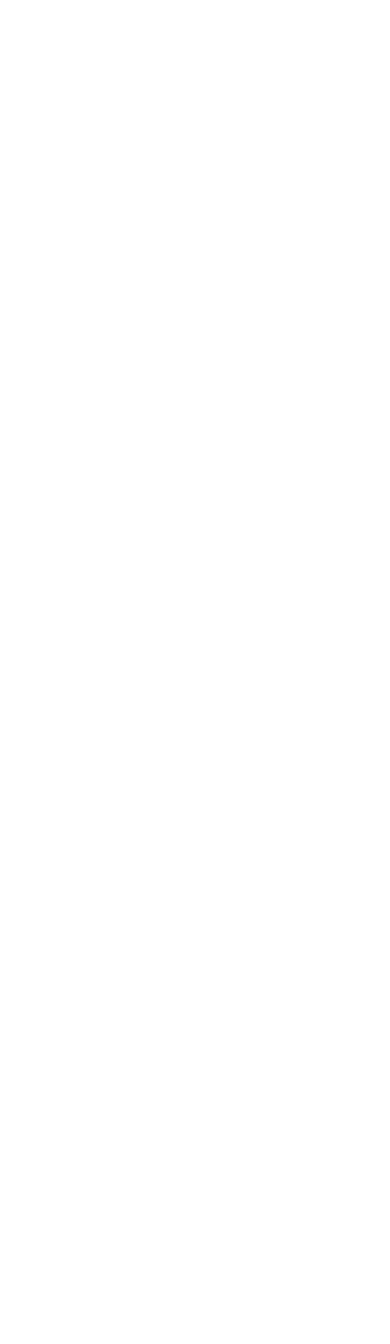
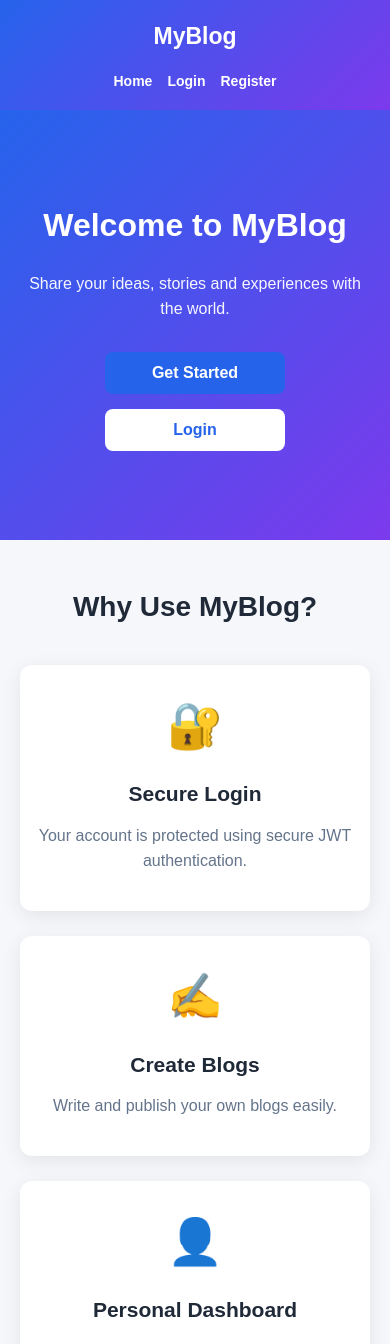
Before and after one commit to mythri2486-ux/blog-module5, a website: page public/index.html in a window 390 px wide. Shown: the top 1344 px of the page. Before the commit the page ends 844 px from the top, so only its background shows below. Drawn offline with Linux system fonts and the light colour scheme.

Commit message:
Complete Module 6 UI and documentation

```diff
--- a/public/index.html
+++ b/public/index.html
@@ -0,0 +1,157 @@
+<!DOCTYPE html>
+<html lang="en">
+
+<head>
+    <meta charset="UTF-8">
+
+    <meta name="viewport"
+          content="width=device-width, initial-scale=1.0">
+
+    <title>My Blog - Home</title>
+
+    <link rel="stylesheet" href="style.css">
+</head>
+
+<body>
+
+    <!-- Navigation -->
+    <nav class="navbar">
+
+        <div class="logo">
+            MyBlog
+        </div>
+
+        <div class="nav-links">
+
+            <a href="index.html">
+                Home
+            </a>
+
+            <a href="login.html">
+                Login
+            </a>
+
+            <a href="register.html">
+                Register
+            </a>
+
+        </div>
+
+    </nav>
+
+
+    <!-- Hero Section -->
+    <section class="hero">
+
+        <div class="hero-content">
+
+            <h1>
+                Welcome to MyBlog
+            </h1>
+
+            <p>
+                Share your ideas, stories and experiences
+                with the world.
+            </p>
+
+            <div class="hero-buttons">
+
+                <a href="register.html">
+                    <button>
+                        Get Started
+                    </button>
+                </a>
+
+                <a href="login.html">
+                    <button class="secondary-btn">
+                        Login
+                    </button>
+                </a>
+
+            </div>
+
+        </div>
+
+    </section>
+
+
+    <!-- Features -->
+    <section class="features">
+
+        <h2>
+            Why Use MyBlog?
+        </h2>
+
+        <div class="feature-container">
+
+            <div class="feature-card">
+
+                <div class="feature-icon">
+                    🔐
+                </div>
+
+                <h3>
+                    Secure Login
+                </h3>
+
+                <p>
+                    Your account is protected using
+                    secure JWT authentication.
+                </p>
+
+            </div>
+
+
+            <div class="feature-card">
+
+                <div class="feature-icon">
+                    ✍️
+                </div>
+
+                <h3>
+                    Create Blogs
+                </h3>
+
+                <p>
+                    Write and publish your own blogs
+                    easily.
+                </p>
+
+            </div>
+
+
+            <div class="feature-card">
+
+                <div class="feature-icon">
+                    👤
+                </div>
+
+                <h3>
+                    Personal Dashboard
+                </h3>
+
+                <p>
+                    Manage and view your blogs from
+                    your personal dashboard.
+                </p>
+
+            </div>
+
+        </div>
+
+    </section>
+
+
+    <!-- Footer -->
+    <footer>
+
+        <p>
+            © 2026 MyBlog. Built with Node.js,
+            Express and MongoDB.
+        </p>
+
+    </footer>
+
+</body>
+
+</html>
--- a/public/style.css
+++ b/public/style.css
@@ -1,3 +1,7 @@
+/* =========================
+   GLOBAL STYLES
+========================= */
+
 * {
     box-sizing: border-box;
     margin: 0;
@@ -5,35 +9,221 @@
 }
 
 body {
-    font-family: Arial, sans-serif;
-    background: #f4f7fb;
-    color: #222;
+    font-family: Arial, Helvetica, sans-serif;
+    background: #f5f7fb;
+    color: #1f2937;
     min-height: 100vh;
-    padding: 30px 15px;
+    line-height: 1.6;
 }
+
+
+/* =========================
+   NAVBAR
+========================= */
+
+.navbar {
+    width: 100%;
+    background: linear-gradient(135deg, #2563eb, #7c3aed);
+    padding: 18px 7%;
+    display: flex;
+    justify-content: space-between;
+    align-items: center;
+    box-shadow: 0 3px 12px rgba(0, 0, 0, 0.15);
+}
+
+.logo {
+    color: white;
+    font-size: 26px;
+    font-weight: bold;
+}
+
+.nav-links {
+    display: flex;
+    gap: 25px;
+}
+
+.nav-links a {
+    color: white;
+    text-decoration: none;
+    font-weight: 600;
+}
+
+.nav-links a:hover {
+    text-decoration: underline;
+}
+
+
+/* =========================
+   HERO SECTION
+========================= */
+
+.hero {
+    min-height: 500px;
+    display: flex;
+    justify-content: center;
+    align-items: center;
+    text-align: center;
+    padding: 60px 20px;
+
+    background:
+        linear-gradient(
+            135deg,
+            #2563eb,
+            #7c3aed
+        );
+}
+
+.hero-content {
+    max-width: 750px;
+    color: white;
+}
+
+.hero h1 {
+    font-size: 55px;
+    margin-bottom: 20px;
+}
+
+.hero p {
+    font-size: 20px;
+    margin-bottom: 30px;
+    opacity: 0.95;
+}
+
+.hero-buttons {
+    display: flex;
+    justify-content: center;
+    gap: 15px;
+    flex-wrap: wrap;
+}
+
+
+/* =========================
+   BUTTONS
+========================= */
+
+button {
+    padding: 12px 24px;
+    border: none;
+    border-radius: 8px;
+
+    background: #2563eb;
+    color: white;
+
+    font-size: 16px;
+    font-weight: 600;
+
+    cursor: pointer;
+
+    transition: 0.3s;
+}
+
+button:hover {
+    transform: translateY(-2px);
+    background: #1d4ed8;
+}
+
+.secondary-btn {
+    background: white;
+    color: #2563eb;
+}
+
+.secondary-btn:hover {
+    background: #f1f5f9;
+}
+
+
+/* =========================
+   FEATURES
+========================= */
+
+.features {
+    padding: 60px 7%;
+    text-align: center;
+}
+
+.features h2 {
+    font-size: 32px;
+    margin-bottom: 35px;
+}
+
+.feature-container {
+    display: flex;
+    justify-content: center;
+    gap: 25px;
+    flex-wrap: wrap;
+}
+
+.feature-card {
+    background: white;
+
+    width: 280px;
+
+    padding: 30px 25px;
+
+    border-radius: 12px;
+
+    box-shadow:
+        0 5px 20px rgba(0, 0, 0, 0.08);
+
+    transition: 0.3s;
+}
+
+.feature-card:hover {
+    transform: translateY(-6px);
+}
+
+.feature-icon {
+    font-size: 45px;
+    margin-bottom: 15px;
+}
+
+.feature-card h3 {
+    margin-bottom: 10px;
+    font-size: 21px;
+}
+
+.feature-card p {
+    color: #64748b;
+}
+
+
+/* =========================
+   MAIN CONTAINER
+========================= */
 
 .container {
     width: 90%;
-    max-width: 800px;
-    margin: 30px auto;
+    max-width: 850px;
+
+    margin: 40px auto;
+
     background: white;
-    padding: 30px;
-    border-radius: 12px;
-    box-shadow: 0 4px 15px rgba(0, 0, 0, 0.1);
+
+    padding: 35px;
+
+    border-radius: 14px;
+
+    box-shadow:
+        0 5px 20px rgba(0, 0, 0, 0.08);
 }
 
-h1 {
+.container h1 {
     text-align: center;
     margin-bottom: 25px;
 }
 
-h2 {
+.container h2 {
     margin: 20px 0;
 }
 
-h3 {
+.container h3 {
     margin-bottom: 10px;
 }
+
+
+/* =========================
+   FORMS
+========================= */
 
 form {
     display: flex;
@@ -44,30 +234,36 @@ form {
 input,
 textarea {
     width: 100%;
-    padding: 12px;
-    border: 1px solid #ccc;
-    border-radius: 6px;
+
+    padding: 13px;
+
+    border: 1px solid #d1d5db;
+
+    border-radius: 8px;
+
     font-size: 16px;
+
+    outline: none;
+
+    transition: 0.2s;
+}
+
+input:focus,
+textarea:focus {
+    border-color: #2563eb;
+
+    box-shadow:
+        0 0 0 3px rgba(37, 99, 235, 0.1);
 }
 
 textarea {
     resize: vertical;
 }
 
-button {
-    padding: 12px 20px;
-    border: none;
-    border-radius: 6px;
-    background: #2563eb;
-    color: white;
-    font-size: 16px;
-    cursor: pointer;
-    margin: 5px;
-}
 
-button:hover {
-    background: #1d4ed8;
-}
+/* =========================
+   LINKS
+========================= */
 
 a {
     color: #2563eb;
@@ -78,9 +274,13 @@ a:hover {
     text-decoration: underline;
 }
 
+
+/* =========================
+   TEXT
+========================= */
+
 p {
     margin: 12px 0;
-    line-height: 1.6;
 }
 
 #message {
@@ -89,56 +289,227 @@ p {
     text-align: center;
 }
 
+
+/* =========================
+   DASHBOARD MENU
+========================= */
+
 .menu {
     display: flex;
     justify-content: center;
+    align-items: center;
+
     flex-wrap: wrap;
-    margin: 20px 0;
+
+    gap: 10px;
+
+    margin: 25px 0;
 }
+
+
+/* =========================
+   BLOG CARDS
+========================= */
 
 .blog-card {
     background: #f8fafc;
-    border: 1px solid #ddd;
-    border-radius: 8px;
+
+    border: 1px solid #e2e8f0;
+
+    border-radius: 10px;
+
     padding: 20px;
+
     margin: 15px 0;
+
+    transition: 0.3s;
+}
+
+.blog-card:hover {
+    transform: translateY(-3px);
+
+    box-shadow:
+        0 5px 15px rgba(0, 0, 0, 0.08);
 }
 
 .blog-card p {
     white-space: pre-wrap;
 }
 
+
+/* =========================
+   BLOG CONTENT
+========================= */
+
 #blogContent {
     background: #f8fafc;
-    padding: 20px;
-    border-radius: 8px;
+
+    padding: 25px;
+
+    border-radius: 10px;
+
     line-height: 1.8;
+
     white-space: pre-wrap;
 }
 
+
+/* =========================
+   PROFILE
+========================= */
+
+#profile {
+    background: #f8fafc;
+
+    padding: 25px;
+
+    border-radius: 10px;
+
+    text-align: center;
+}
+
+
+/* =========================
+   HR
+========================= */
+
 hr {
     border: none;
-    border-top: 1px solid #ddd;
-    margin: 20px 0;
+
+    border-top: 1px solid #e2e8f0;
+
+    margin: 25px 0;
 }
 
+
+/* =========================
+   SMALL TEXT
+========================= */
+
 small {
-    color: #666;
+    color: #64748b;
 }
 
-@media (max-width: 600px) {
+
+/* =========================
+   FOOTER
+========================= */
+
+footer {
+    background: #111827;
+
+    color: white;
+
+    text-align: center;
+
+    padding: 25px;
+
+    margin-top: 40px;
+}
+
+footer p {
+    margin: 0;
+}
+
+
+/* =========================
+   MOBILE RESPONSIVENESS
+========================= */
+
+@media (max-width: 768px) {
+
+    .navbar {
+        flex-direction: column;
+
+        gap: 15px;
+
+        padding: 18px 20px;
+    }
+
+    .nav-links {
+        gap: 15px;
+        flex-wrap: wrap;
+        justify-content: center;
+    }
+
+    .hero {
+        min-height: 430px;
+        padding: 40px 20px;
+    }
+
+    .hero h1 {
+        font-size: 38px;
+    }
+
+    .hero p {
+        font-size: 17px;
+    }
+
+    .features {
+        padding: 45px 20px;
+    }
+
+    .features h2 {
+        font-size: 28px;
+    }
+
+    .feature-card {
+        width: 100%;
+        max-width: 350px;
+    }
 
     .container {
-        width: 95%;
-        padding: 20px;
+        width: 94%;
+        padding: 25px 18px;
+        margin: 25px auto;
     }
 
     .menu {
         flex-direction: column;
     }
 
+    .menu button {
+        width: 100%;
+        margin: 3px 0;
+    }
+
     button {
         width: 100%;
-        margin: 5px 0;
+    }
+
+    .hero-buttons button {
+        width: 180px;
     }
 }
+
+
+/* =========================
+   SMALL MOBILE
+========================= */
+
+@media (max-width: 480px) {
+
+    .logo {
+        font-size: 23px;
+    }
+
+    .nav-links {
+        font-size: 14px;
+    }
+
+    .hero h1 {
+        font-size: 32px;
+    }
+
+    .hero p {
+        font-size: 16px;
+    }
+
+    .container {
+        padding: 20px 15px;
+    }
+
+    .feature-card {
+        padding: 25px 18px;
+    }
+}
```
Also changed, not shown: README.md (added).
